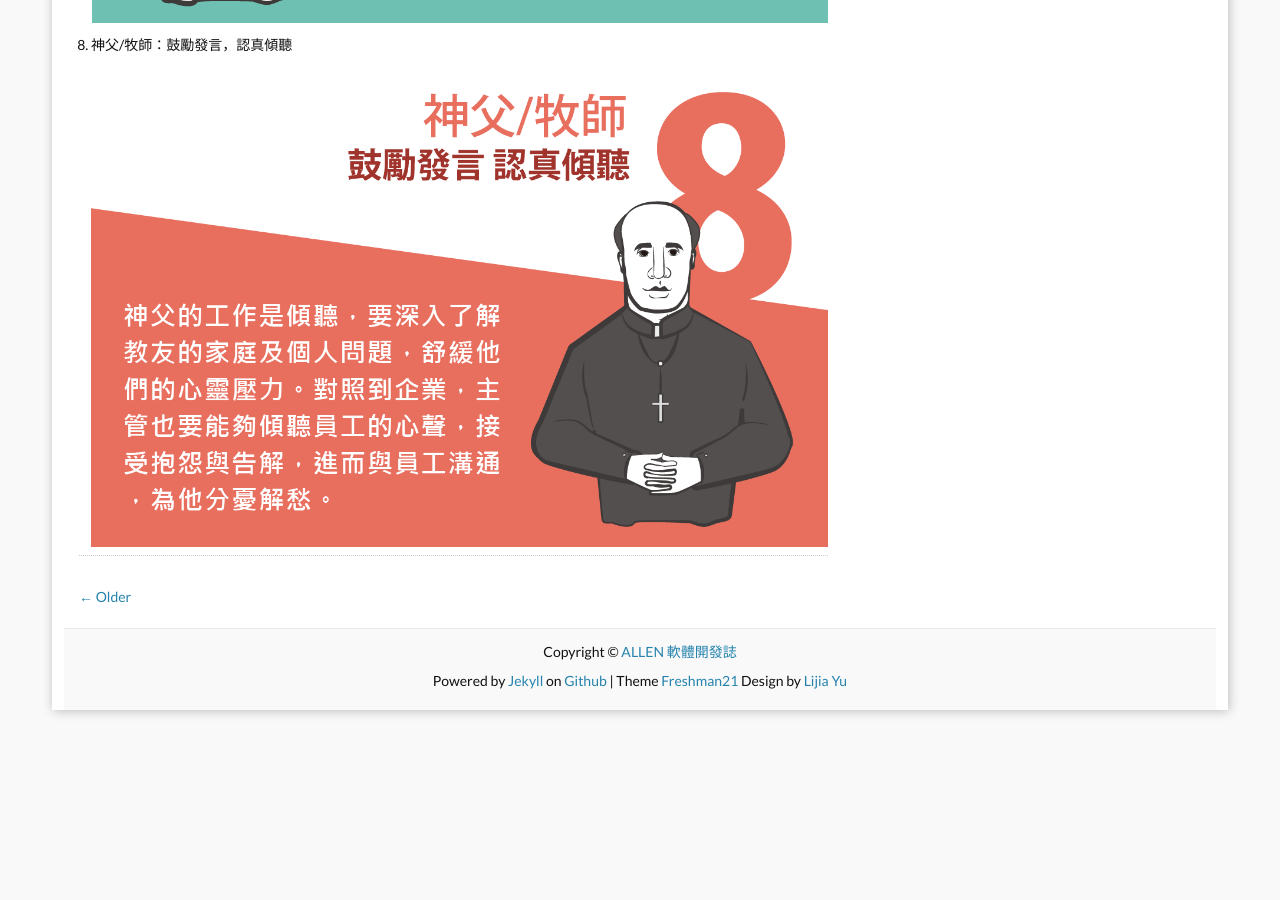
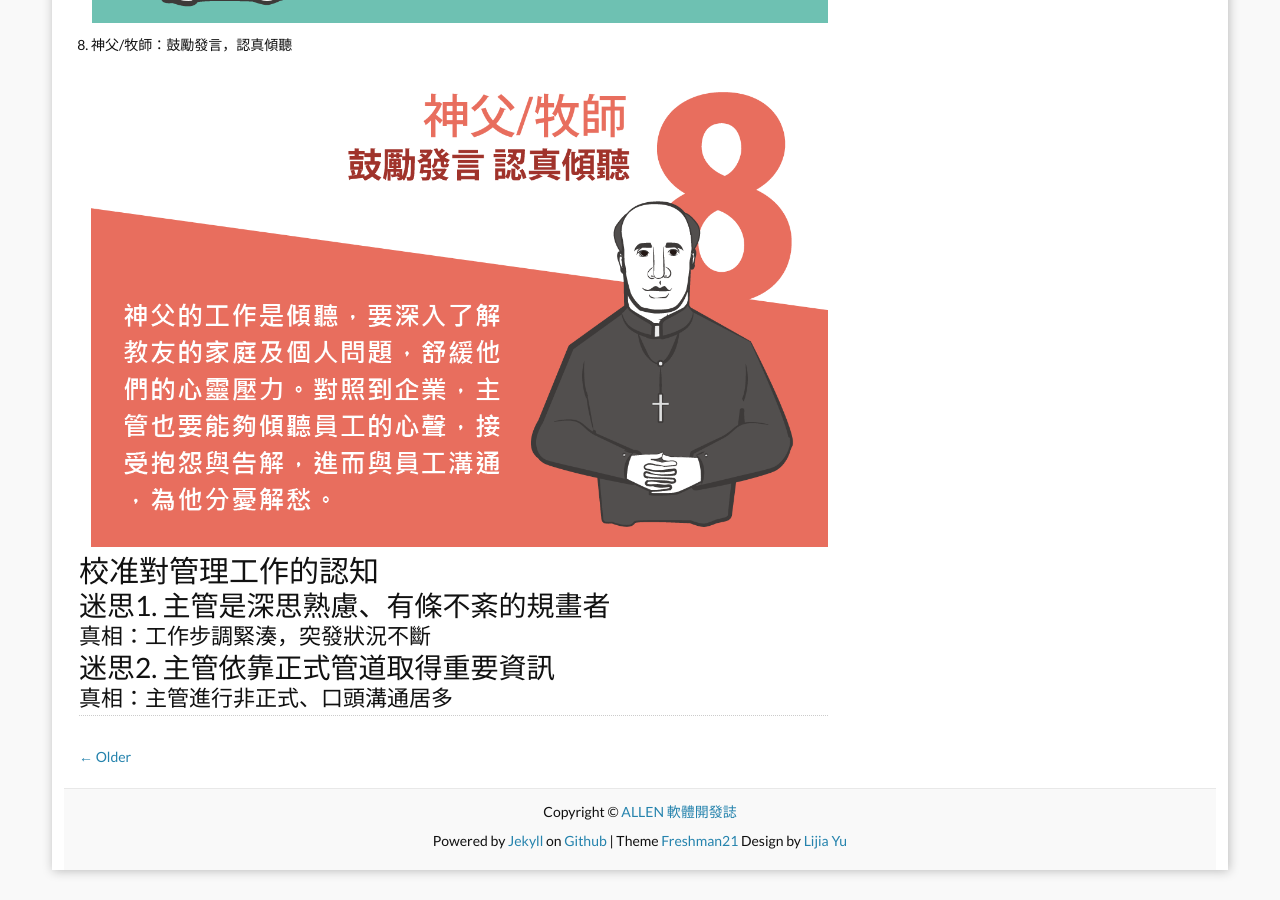
Before and after one commit to allenchien-tw/allenchien-tw.github.io, a Jekyll site: the page built from _posts/2019-12-14-book-new-manager.md, in a window 1280 px wide and 900 px high, scrolled down 5028 px. Built offline with Jekyll 4.4.1, drawn with Linux system fonts in a browser that asks for light colours; before the commit the page ends 5768 px from its top, so only the background shows below that.

Commit message:
update: update content

```diff
--- a/_posts/2019-12-14-book-new-manager.md
+++ b/_posts/2019-12-14-book-new-manager.md
@@ -45,3 +45,11 @@ comments: true
 
 8. 神父/牧師：鼓勵發言，認真傾聽
 ![book](/images/blog/20191214/20191214-008.png)
+
+
+# 校准對管理工作的認知
+## 迷思1. 主管是深思熟慮、有條不紊的規畫者
+### 真相：工作步調緊湊，突發狀況不斷
+
+## 迷思2. 主管依靠正式管道取得重要資訊
+### 真相：主管進行非正式、口頭溝通居多
```
